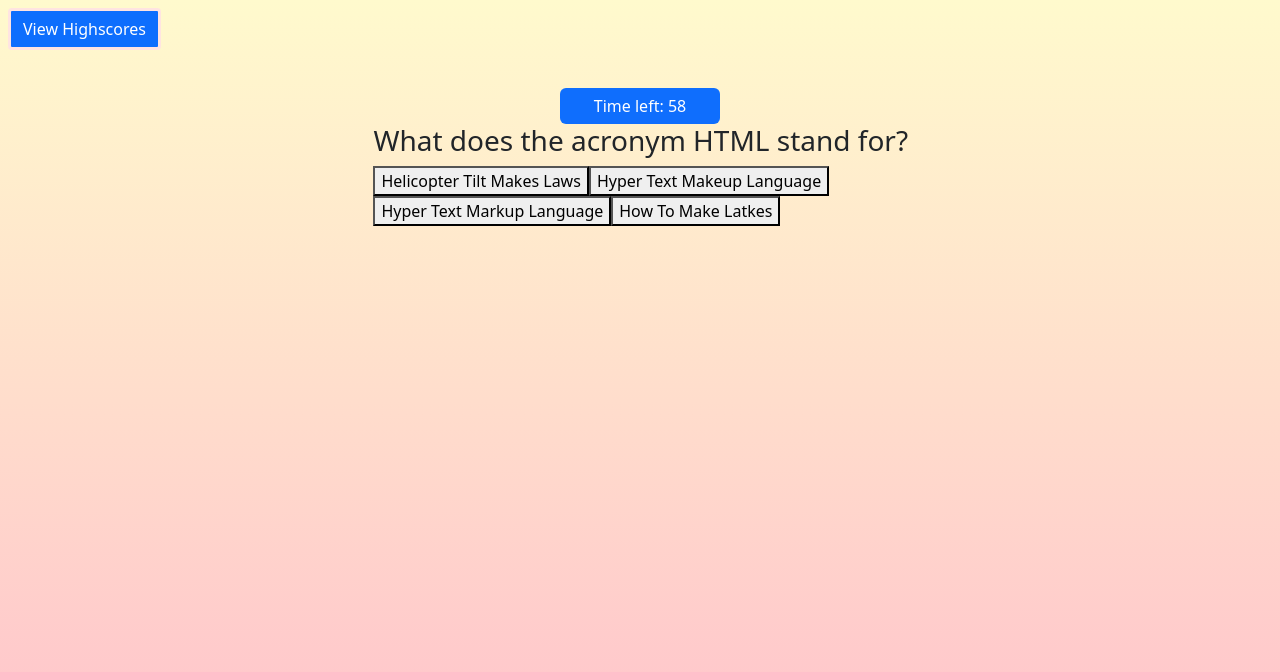
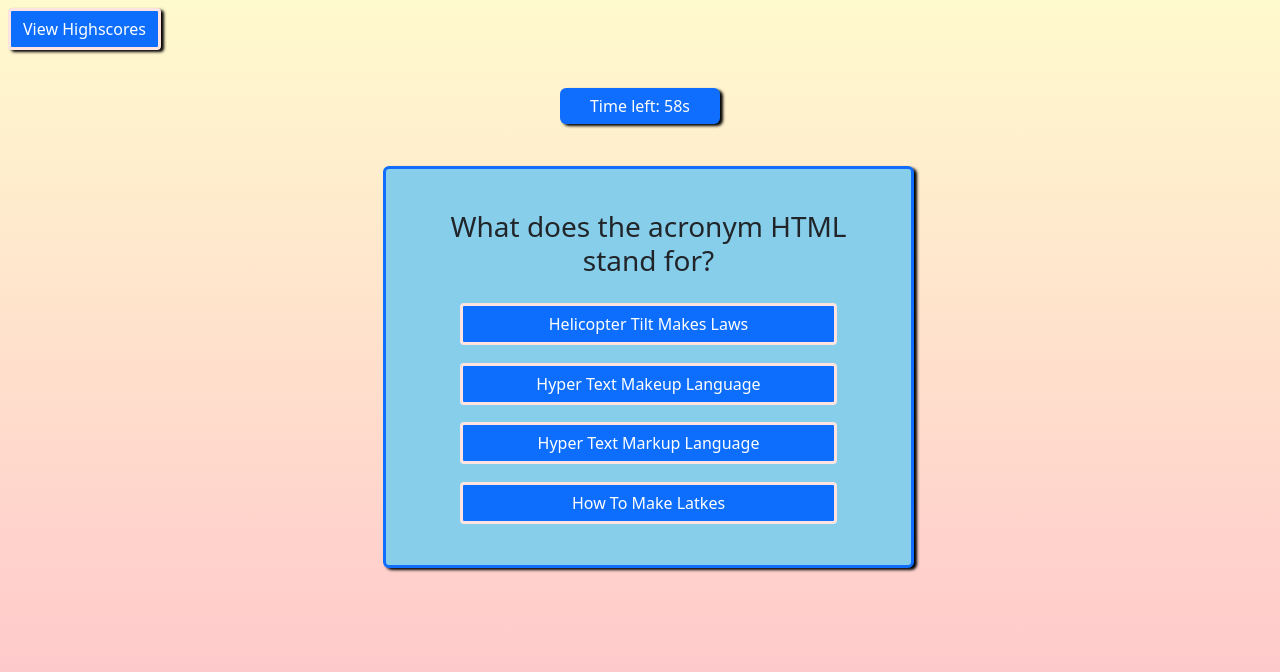
Before and after one commit to jimbopulos/timed-quiz, a plain HTML site: page index.html in a window 1280 px wide. Both pictures are taken after a click on the button "START". Drawn offline with nearby package versions, Linux system fonts and the light colour scheme.

Commit message:
Added questions styling

```diff
--- a/index.html
+++ b/index.html
@@ -20,7 +20,7 @@
   <body>
     <button id="high-score" class="btn btn-primary">View Highscores</button>
     <!-- Added timer -->
-    <div class="clock">Time left: <span id="time">60</span></div>
+    <div class="clock">Time left: <span id="time">60</span>s</div>
 
     <div class="row wrapper">
       <div class="col-md-6 col-sm-12">
@@ -42,7 +42,7 @@
               id="initials"
               class="form-control me-2"
               type="text"
-              placeholder="Enter highscore"
+              placeholder="Enter initials"
               aria-label="submit"
             />
             <button id="hiscore-submit" class="btn btn-primary" type="submit">
@@ -51,7 +51,7 @@
           </div>
           <!-- <input type="text" id="initials" />
       <button type="submit" id="hiscore-submit">Submit</button> -->
-          <a href="index.html">Home</a>
+          <a href="index.html">Back</a>
         </div>
       </div>
     </div>
--- a/main.js
+++ b/main.js
@@ -90,7 +90,8 @@ function displayQuestion() {
   for (var i = 0; i < questionCards[currentQuestion].answers.length; i++) {
     var answerText = document.createElement("button");
     answerText.textContent = questionCards[currentQuestion].answers[i];
-    answerText.classList.add("answer");
+    answerText.classList.add("btn", "btn-primary");
+    answerText.setAttribute("id", "answer");
     answerText.setAttribute(
       "data-answer",
       questionCards[currentQuestion].answers[i]
--- a/style.css
+++ b/style.css
@@ -12,12 +12,12 @@ body {
 .wrapper {
   display: flex;
   justify-content: center;
-  margin-left: 4%;
-  /* margin-right: 2%; */
+  margin-left: 5%;
 }
 
 #start,
-#result {
+#result,
+#questions {
   width: 90%;
   text-align: center;
   margin-top: 7%;
@@ -31,28 +31,42 @@ body {
 a {
   display: flex;
   align-self: flex-start;
+  margin-top: 8%;
 }
 
 a:hover {
   color: mistyrose;
 }
 
+#questions {
+  display: flex;
+  flex-direction: column;
+}
+
 #start-button,
 #high-score,
-#hiscore-submit {
+#hiscore-submit,
+#answer {
   border: 3px solid mistyrose;
 }
 
 #start-button:hover,
 #high-score:hover,
-#hiscore-submit:hover {
+#hiscore-submit:hover,
+#answer:hover {
   background: mintcream;
   color: black;
+}
+
+#answer {
+  width: 85%;
+  margin-top: 4%;
 }
 
 #high-score {
   margin-top: 0.5em;
   margin-left: 0.5em;
+  box-shadow: 3px 2px 3px black;
 }
 
 #initials {
@@ -62,6 +76,7 @@ a:hover {
 .score-input {
   display: flex;
   justify-content: center;
+  margin-top: 7%;
 }
 
 #quiz-box {
@@ -105,6 +120,7 @@ a:hover {
   margin: 0 auto;
   width: 10em;
   text-align: center;
+  box-shadow: 3px 2px 3px black;
 }
 
 .hidden {
```
